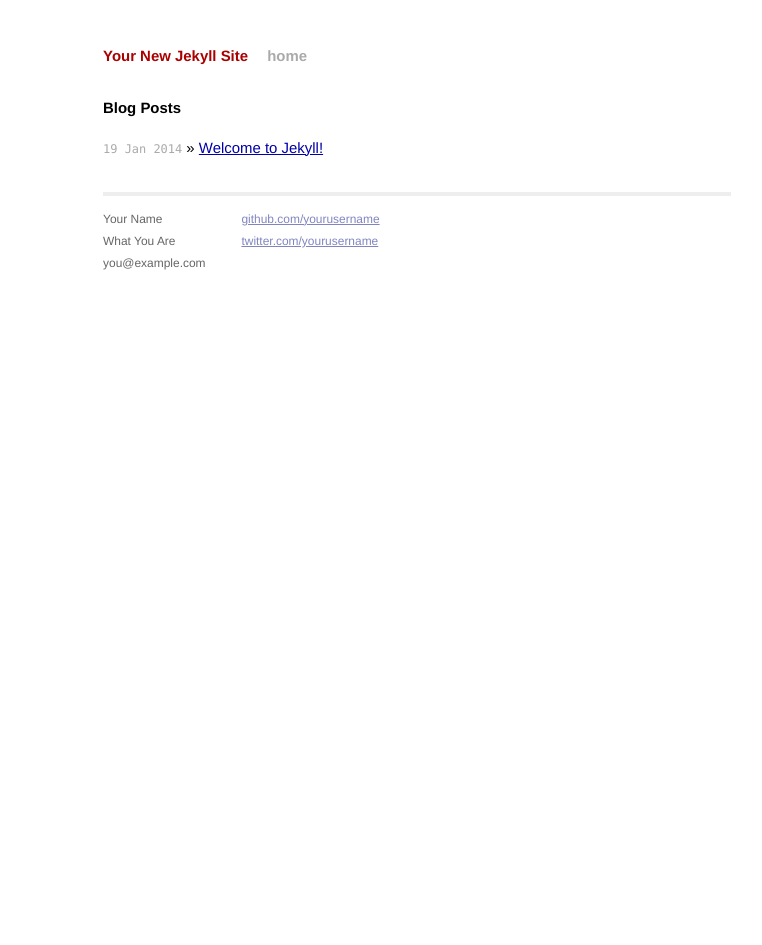
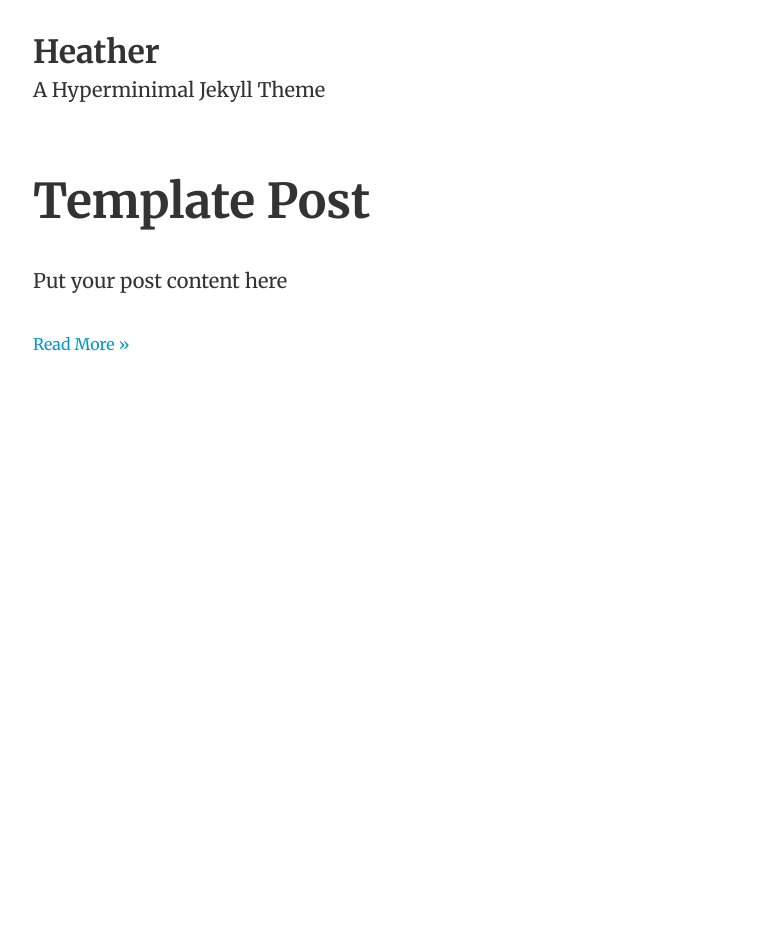
Before and after one commit to mchrh/mchrh.github.io, a Jekyll site: the page built from myblog/index.html, in a window 1280 px wide. Shown: the whole page, without its empty margins (223-985 px from the left). Built offline with Jekyll 4.4.1, drawn with Linux system fonts in a browser that asks for light colours; Markdown is read by kramdown in place of the engine named in the settings; the list of posts is cut into pages by our own code; after the commit the page ends 900 px from its top, so only the background shows below that.

Commit message:
theme change
Installed the heather theme.

```diff
--- a/myblog/_config.yml
+++ b/myblog/_config.yml
@@ -1,3 +1,10 @@
-name: Your New Jekyll Site
-markdown: redcarpet
-pygments: true
+name: "Heather"
+description: "A Hyperminimal Jekyll Theme"
+author: "Jxnblk"
+
+# url: "http://localhost:4000"
+url: "http://jxnblk.github.io/Heather"
+
+exclude: [README.md, Rakefile]
+paginate: 16
+permalink: /:title
--- /dev/null
+++ b/myblog/_includes/_footer.html
@@ -0,0 +1,3 @@
+</div>
+</body>
+</html>
--- /dev/null
+++ b/myblog/_includes/_head.html
@@ -0,0 +1,16 @@
+<!doctype html>
+<html lang="en">
+<head>
+  <meta charset="utf-8">
+  <title>{{site.name}}</title>
+  <meta name="author" content="{{site.author}}">
+  <meta name="description" content="{{site.description}}">
+  <meta name="viewport" content="width=device-width, initial-scale=1">
+
+  <link rel="icon" href="{{ site.url }}/favicon.png" />
+  <link rel="apple-touch-icon-precomposed" href="{{ site.url }}/apple-touch-icon.png" />
+
+  <link rel="stylesheet" href="{{ site.url }}/style.css" />
+  <link href='http://fonts.googleapis.com/css?family=Merriweather:400,700' rel='stylesheet' type='text/css'>
+</head>
+<body>
--- /dev/null
+++ b/myblog/_includes/_header.html
@@ -0,0 +1,6 @@
+<div class="wrap">
+
+<header class="mb">
+  <h1 class="h2 m-0"><a href="{{site.url}}">{{site.name}}</a></h1>
+  <p>{{site.description}}</p>
+</header>
--- a/myblog/_layouts/default.html
+++ b/myblog/_layouts/default.html
@@ -1,44 +1,6 @@
-<!DOCTYPE html>
-<html>
-    <head>
-        <meta charset="utf-8">
-        <meta http-equiv="X-UA-Compatible" content="IE=edge,chrome=1">
-        <title>{{ page.title }}</title>
-        <meta name="viewport" content="width=device-width">
-
-        <!-- syntax highlighting CSS -->
-        <link rel="stylesheet" href="/css/syntax.css">
-
-        <!-- Custom CSS -->
-        <link rel="stylesheet" href="/css/main.css">
-
-    </head>
-    <body>
-
-        <div class="site">
-          <div class="header">
-            <h1 class="title"><a href="/">{{ site.name }}</a></h1>
-            <a class="extra" href="/">home</a>
-          </div>
-
-          {{ content }}
-
-          <div class="footer">
-            <div class="contact">
-              <p>
-                Your Name<br />
-                What You Are<br />
-                you@example.com
-              </p>
-            </div>
-            <div class="contact">
-              <p>
-                <a href="https://github.com/yourusername">github.com/yourusername</a><br />
-                <a href="https://twitter.com/yourusername">twitter.com/yourusername</a><br />
-              </p>
-            </div>
-          </div>
-        </div>
-
-    </body>
-</html>
+{% include _head.html %}
+{%include _header.html %}
+<main class="posts">
+{{ content }}
+</main>
+{% include _footer.html %}
--- /dev/null
+++ b/myblog/_posts/2013-01-01-template.md
@@ -0,0 +1,6 @@
+---
+layout: post
+title: "Template Post"
+---
+
+Put your post content here
--- a/myblog/index.html
+++ b/myblog/index.html
@@ -1,13 +1,11 @@
 ---
 layout: default
-title: Your New Jekyll Site
 ---
 
-<div id="home">
-  <h1>Blog Posts</h1>
-  <ul class="posts">
-    {% for post in site.posts %}
-      <li><span>{{ post.date | date_to_string }}</span> &raquo; <a href="{{ post.url }}">{{ post.title }}</a></li>
-    {% endfor %}
-  </ul>
-</div>
+{% for post in site.posts %}
+<article class="post">
+  <h1><a href="{{ site.url }}{{ post.url }}" title="{{ post.title }}">{{ post.title }}</a></h1>
+  {{ post.excerpt }}
+  <a href="{{ site.url }}{{ post.url }}" title="{{ post.title }}">Read More &raquo;</a>
+</article>
+{% endfor %}
--- /dev/null
+++ b/myblog/style.css
@@ -0,0 +1,68 @@
+/* Styles for Heather - A Hyperminimal Jekyll Theme */
+
+/* BASSCSS Reset - http://jxnblk.github.io/basscss */
+body, h1, h2, h3, h4, h5, h6, dl, ol, ul, p,
+button, input, select, textarea {
+  margin: 0;
+}
+
+button, input, select, textarea {
+  font-family: inherit;
+  font-size: 100%;
+}
+
+article, aside, details, figcaption, figure, footer, header, main, nav, section, summary {
+  display: block;
+}
+
+
+body {
+  color: #333;
+  font-size: 100%;
+  line-height: 1.75;
+  font-family: 'Merriweather', serif;
+}
+
+h1, h2, h3, h4, h5, h6 { line-height: 1.25; }
+h1, .h1 {
+  font-size: 32px;
+  margin-bottom: 32px;
+}
+h2, .h2, h3, .h3, h4, h5, h6 {
+  font-size: 24px;
+  margin-bottom: 16px;
+}
+p, .p {
+  font-size: 18px;
+  margin-bottom: 32px;
+}
+small, .small { font-size: 16px; }
+
+@media screen and (min-width: 640px) {
+  h1, .h1 { font-size: 48px; }
+  h2, .h2 { font-size: 32px; }
+  p, .p   { font-size: 20px; }
+}
+
+a { color: #09c; text-decoration: none; }
+a:hover { color: #069; }
+h1 a { color: #333;}
+
+.wrap {
+  width: 90%;
+  max-width: 768px;
+  margin: 0 auto;
+  padding: 32px 5% 64px 5%;
+}
+
+.m-0 { margin-top: 0; margin-bottom: 0; }
+.mb { margin-bottom: 64px; }
+
+.post { margin-bottom: 96px; }
+.post img { max-width: 100%; }
+
+.center { text-align: center; }
+.fl { float: left; }
+.fr { float: right; }
+
+.gray { color: #999; }
```
Also changed, not shown: myblog/_includes/_pagination.html (added, +21 -0 lines), myblog/_layouts/post.html (+10 -9 lines), myblog/_posts/2014-01-19-welcome-to-jekyll.markdown (deleted, +0 -24 lines), myblog/README.md (added), myblog/apple-touch-icon.png (added), myblog/favicon.png (added), 1 other file.
